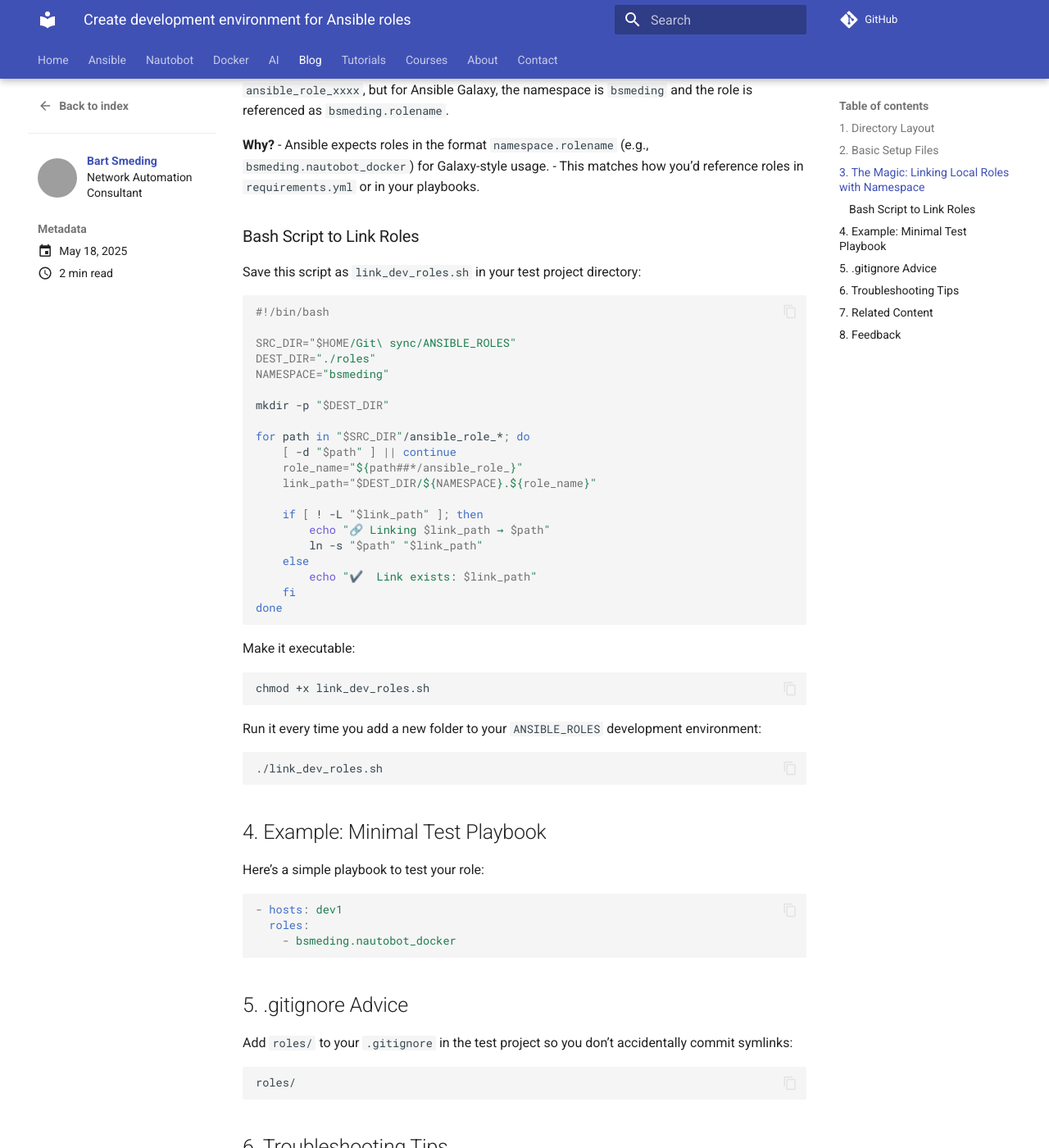
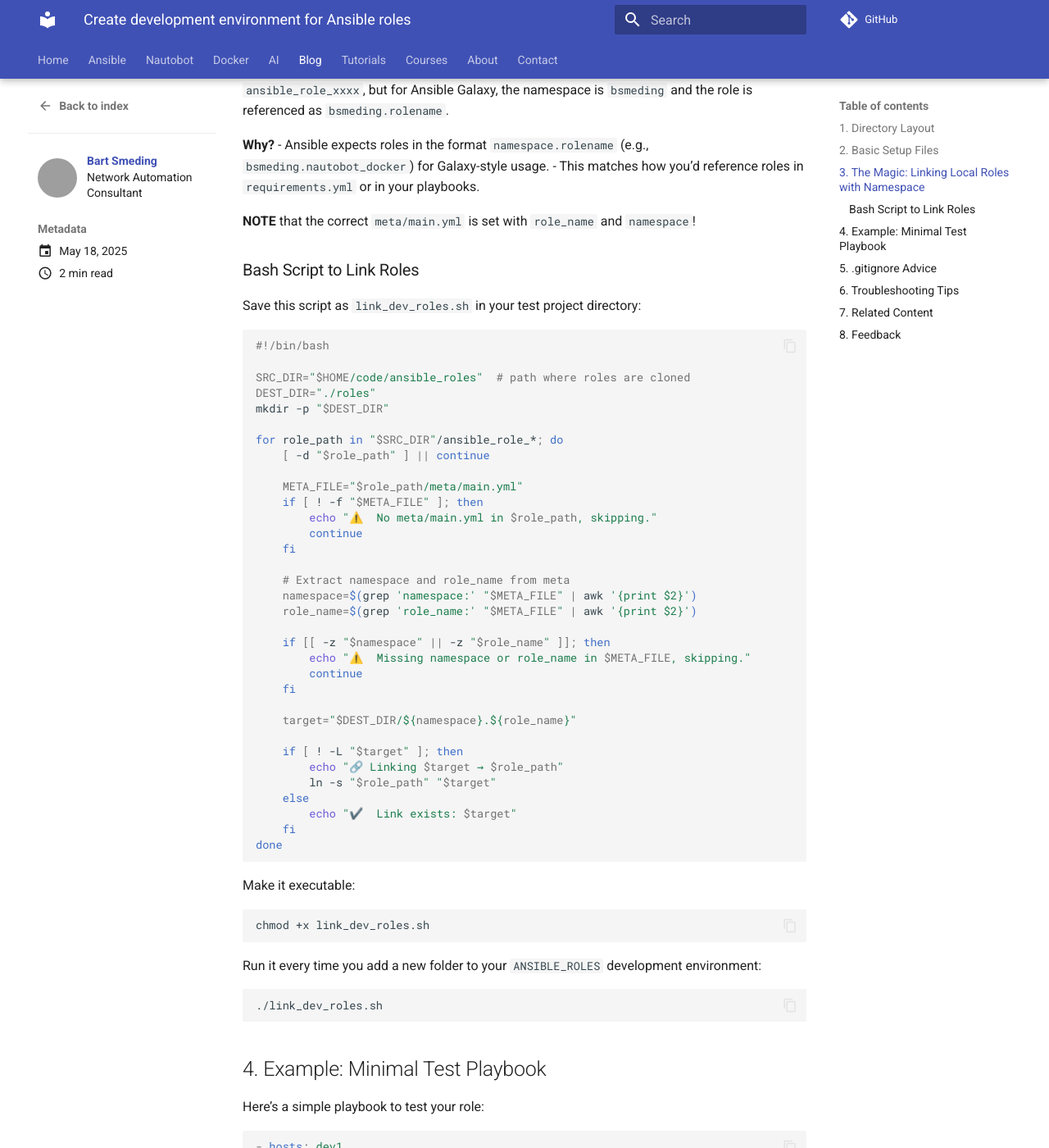
Before and after one commit to bsmeding/bsmeding.github.io, an MkDocs documentation site: the page built from docs/blog/posts/2025/2025-05-18-ansible-role-dev-and-test-setup.md, in a window 1280 px wide and 1400 px high, scrolled down 1256 px. Shown: the whole window at 82% size. Built offline with MkDocs 1.6.1 and Material for MkDocs 9.7.7, drawn with Linux system fonts in a browser that asks for light colours; comment, search, counter and statistics services are not loaded; grey boxes are pictures that could not be loaded.

````diff
--- a/docs/blog/posts/2025/2025-05-18-ansible-role-dev-and-test-setup.md
+++ b/docs/blog/posts/2025/2025-05-18-ansible-role-dev-and-test-setup.md
@@ -61,6 +61,8 @@
 - Ansible expects roles in the format `namespace.rolename` (e.g., `bsmeding.nautobot_docker`) for Galaxy-style usage.
 - This matches how you’d reference roles in `requirements.yml` or in your playbooks.
 
+**NOTE** that the correct `meta/main.yml` is set with `role_name` and `namespace`!
+
 ### Bash Script to Link Roles
 
 Save this script as `link_dev_roles.sh` in your test project directory:
@@ -68,22 +70,35 @@
 ```bash
 #!/bin/bash
 
-SRC_DIR="$HOME/Git\ sync/ANSIBLE_ROLES"
+SRC_DIR="$HOME/code/ansible_roles"  # path where roles are cloned
 DEST_DIR="./roles"
-NAMESPACE="bsmeding"
-
 mkdir -p "$DEST_DIR"
 
-for path in "$SRC_DIR"/ansible_role_*; do
-    [ -d "$path" ] || continue
-    role_name="${path##*/ansible_role_}"
-    link_path="$DEST_DIR/${NAMESPACE}.${role_name}"
+for role_path in "$SRC_DIR"/ansible_role_*; do
+    [ -d "$role_path" ] || continue
 
-    if [ ! -L "$link_path" ]; then
-        echo "🔗 Linking $link_path → $path"
-        ln -s "$path" "$link_path"
+    META_FILE="$role_path/meta/main.yml"
+    if [ ! -f "$META_FILE" ]; then
+        echo "⚠️  No meta/main.yml in $role_path, skipping."
+        continue
+    fi
+
+    # Extract namespace and role_name from meta
+    namespace=$(grep 'namespace:' "$META_FILE" | awk '{print $2}')
+    role_name=$(grep 'role_name:' "$META_FILE" | awk '{print $2}')
+
+    if [[ -z "$namespace" || -z "$role_name" ]]; then
+        echo "⚠️  Missing namespace or role_name in $META_FILE, skipping."
+        continue
+    fi
+
+    target="$DEST_DIR/${namespace}.${role_name}"
+
+    if [ ! -L "$target" ]; then
+        echo "🔗 Linking $target → $role_path"
+        ln -s "$role_path" "$target"
     else
-        echo "✔️  Link exists: $link_path"
+        echo "✔️  Link exists: $target"
     fi
 done
 ```
````
